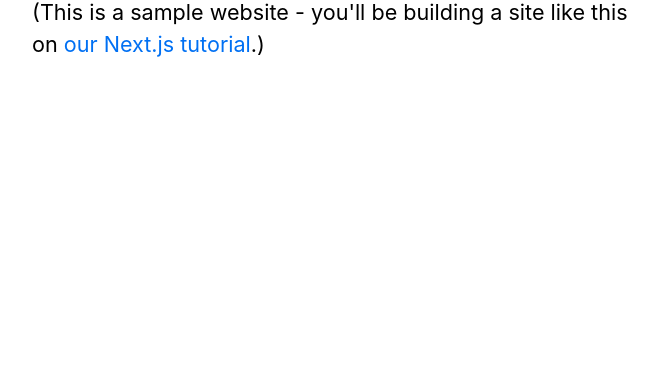
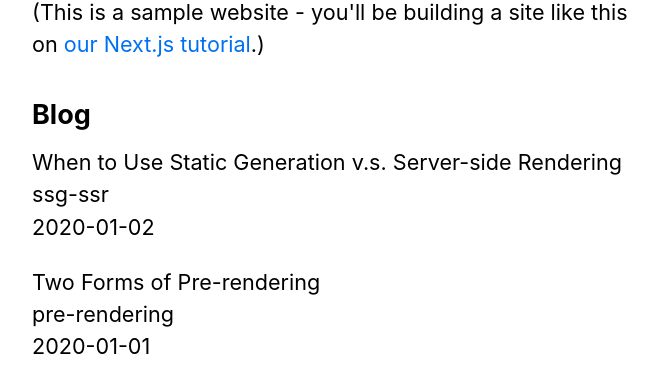
Before and after one commit to jima-r20/nextjs-blog, a Next.js app: page / in a window 1280 px wide. Shown: the part 368-760 px from the top of the page, without its empty margins (302-960 px from the left). Built offline with nearby package versions, Linux system fonts and the light colour scheme.

Commit message:
プリレンダリングとデータフェッチ

```diff
--- /dev/null
+++ b/lib/posts.js
@@ -0,0 +1,38 @@
+import fs from 'fs';
+import path from 'path';
+import matter from 'gray-matter';
+
+const postsDirectory = path.join(process.cwd(), 'posts');
+
+export function getSortedPostsData() {
+  // Get file names under /posts
+  const fileNames = fs.readdirSync(postsDirectory);
+  const allPostsData = fileNames.map((fileName) => {
+    // Remove ".md" from file name to get id
+    const id = fileName.replace(/\.md$/, '');
+
+    // Read markdown file as string
+    const fullPath = path.join(postsDirectory, fileName);
+    const fileContents = fs.readFileSync(fullPath, 'utf8');
+
+    // Use gray-matter to parse the post metadata section
+    const matterResult = matter(fileContents);
+
+    // Combine the data with the id
+    return {
+      id,
+      ...matterResult.data,
+    };
+  });
+
+  // Sort posts by date
+  return allPostsData.sort(({ date: a }, { date: b }) => {
+    if (a < b) {
+      return 1;
+    } else if (a > b) {
+      return -1;
+    } else {
+      return 0;
+    }
+  });
+}
--- a/package.json
+++ b/package.json
@@ -8,6 +8,8 @@
     "start": "next start"
   },
   "dependencies": {
+    "fs": "0.0.1-security",
+    "gray-matter": "^4.0.3",
     "next": "^11.0.0",
     "react": "17.0.2",
     "react-dom": "17.0.2"
--- a/pages/index.js
+++ b/pages/index.js
@@ -1,8 +1,9 @@
 import Head from 'next/head';
 import Layout, { siteTitle } from '../components/layout';
 import utilStyles from '../styles/utils.module.css';
+import { getSortedPostsData } from '../lib/posts';
 
-export default function Home() {
+export default function Home({ allPostsData }) {
   return (
     <Layout home>
       <Head>
@@ -15,6 +16,29 @@
           <a href="https://nextjs.org/learn">our Next.js tutorial</a>.)
         </p>
       </section>
+      <section className={`${utilStyles.headingMd} ${utilStyles.padding1px}`}>
+        <h2 className={utilStyles.headingLg}>Blog</h2>
+        <ul className={utilStyles.list}>
+          {allPostsData.map(({ id, date, title }) => (
+            <li className={utilStyles.listItem} key={id}>
+              {title}
+              <br />
+              {id}
+              <br />
+              {date}
+            </li>
+          ))}
+        </ul>
+      </section>
     </Layout>
   );
 }
+
+export async function getStaticProps() {
+  const allPostsData = getSortedPostsData();
+  return {
+    props: {
+      allPostsData,
+    },
+  };
+}
--- /dev/null
+++ b/posts/pre-rendering.md
@@ -0,0 +1,11 @@
+---
+title: 'Two Forms of Pre-rendering'
+date: '2020-01-01'
+---
+
+Next.js has two forms of pre-rendering: **Static Generation** and **Server-side Rendering**. The difference is in **when** it generates the HTML for a page.
+
+- **Static Generation** is the pre-rendering method that generates the HTML at **build time**. The pre-rendered HTML is then _reused_ on each request.
+- **Server-side Rendering** is the pre-rendering method that generates the HTML on **each request**.
+
+Importantly, Next.js lets you **choose** which pre-rendering form to use for each page. You can create a "hybrid" Next.js app by using Static Generation for most pages and using Server-side Rendering for others.
--- /dev/null
+++ b/posts/ssg-ssr.md
@@ -0,0 +1,19 @@
+---
+title: 'When to Use Static Generation v.s. Server-side Rendering'
+date: '2020-01-02'
+---
+
+We recommend using **Static Generation** (with and without data) whenever possible because your page can be built once and served by CDN, which makes it much faster than having a server render the page on every request.
+
+You can use Static Generation for many types of pages, including:
+
+- Marketing pages
+- Blog posts
+- E-commerce product listings
+- Help and documentation
+
+You should ask yourself: "Can I pre-render this page **ahead** of a user's request?" If the answer is yes, then you should choose Static Generation.
+
+On the other hand, Static Generation is **not** a good idea if you cannot pre-render a page ahead of a user's request. Maybe your page shows frequently updated data, and the page content changes on every request.
+
+In that case, you can use **Server-Side Rendering**. It will be slower, but the pre-rendered page will always be up-to-date. Or you can skip pre-rendering and use client-side JavaScript to populate data.
```
Also changed, not shown: 1 other file (tests, documents, lock files or other folders).
